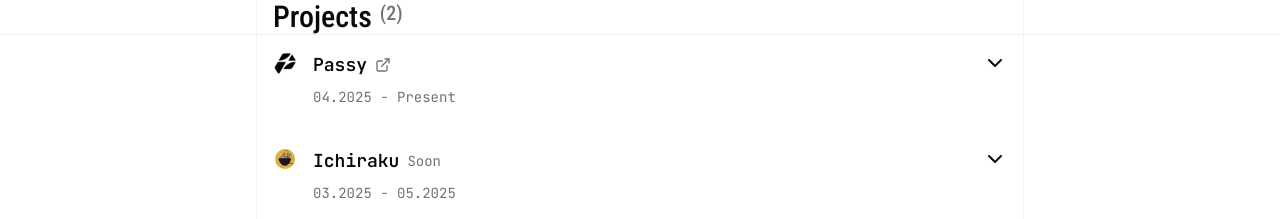
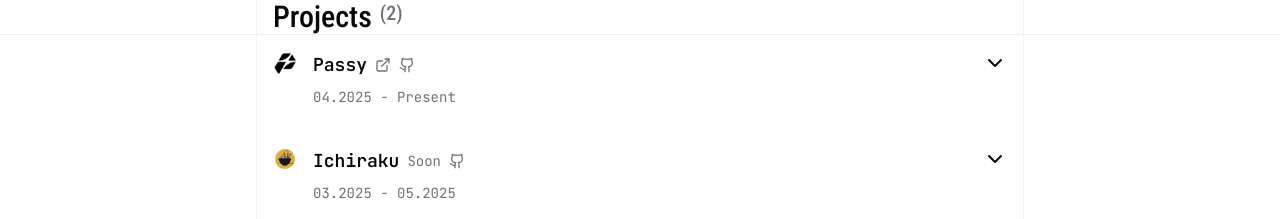
Before and after one commit to mariopxz/mariopxz-portfolio, a React (Vite) app: page / in a window 1280 px wide. Shown: the part 1720-1939 px from the top of the page. Built offline with nearby package versions, Linux system fonts and the light colour scheme.

Commit message:
feat: enhance project links with hover effects and add GitHub link fallback

```diff
--- a/src/components/Projects.tsx
+++ b/src/components/Projects.tsx
@@ -46,7 +46,18 @@ const Projects = () => {
                     className="hover:cursor-pointer"
                   >
                     { project.link ? (
-                      <ExternalLink className="size-4 text-muted-foreground" />
+                      <ExternalLink className="size-4 text-muted-foreground hover:text-white transition-all duration-300 ease-in-out" />
+                    ) : (
+                      <span className="text-muted-foreground">Soon</span>
+                    )}
+                  </a>
+                  <a
+                    href={project.github}
+                    target="_blank"
+                    className="hover:cursor-pointer"
+                  >
+                    { project.github ? (
+                      <Github className="size-4 text-muted-foreground hover:text-white transition-all duration-300 ease-in-out" />
                     ) : (
                       <span className="text-muted-foreground">Soon</span>
                     )}
```
